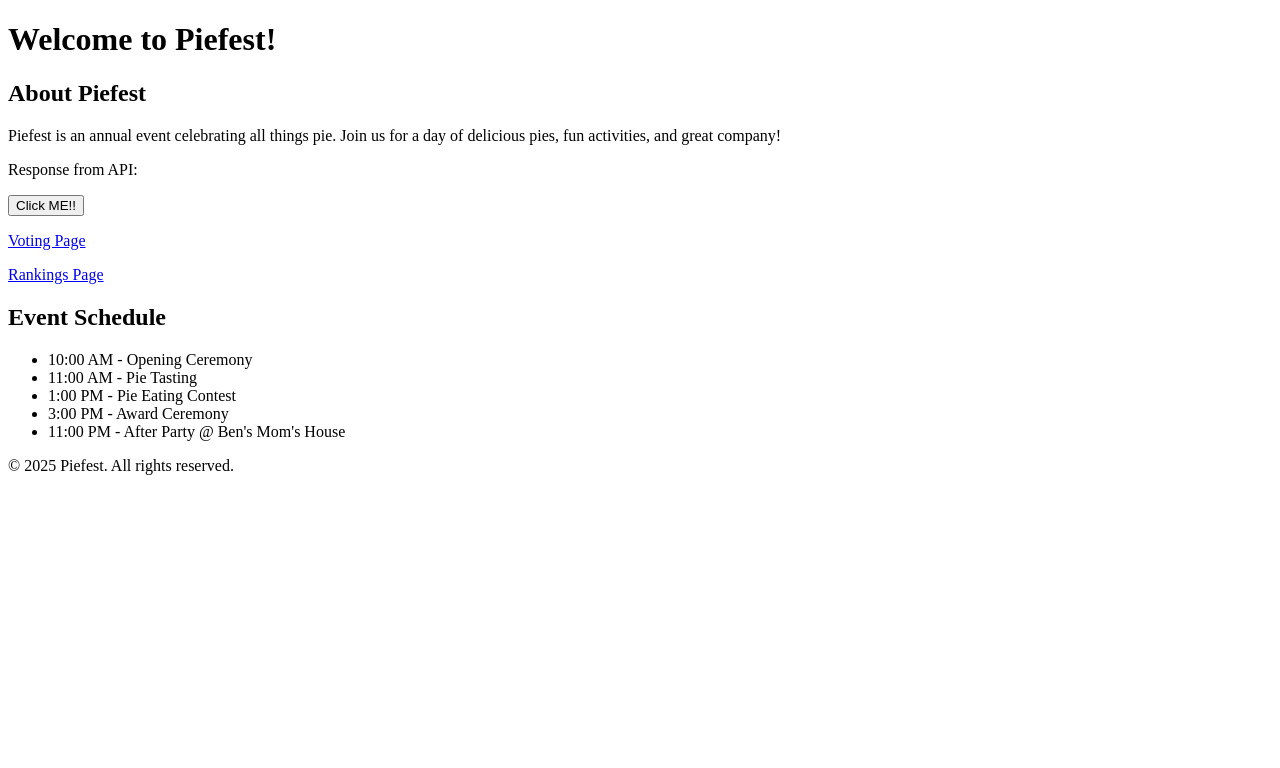
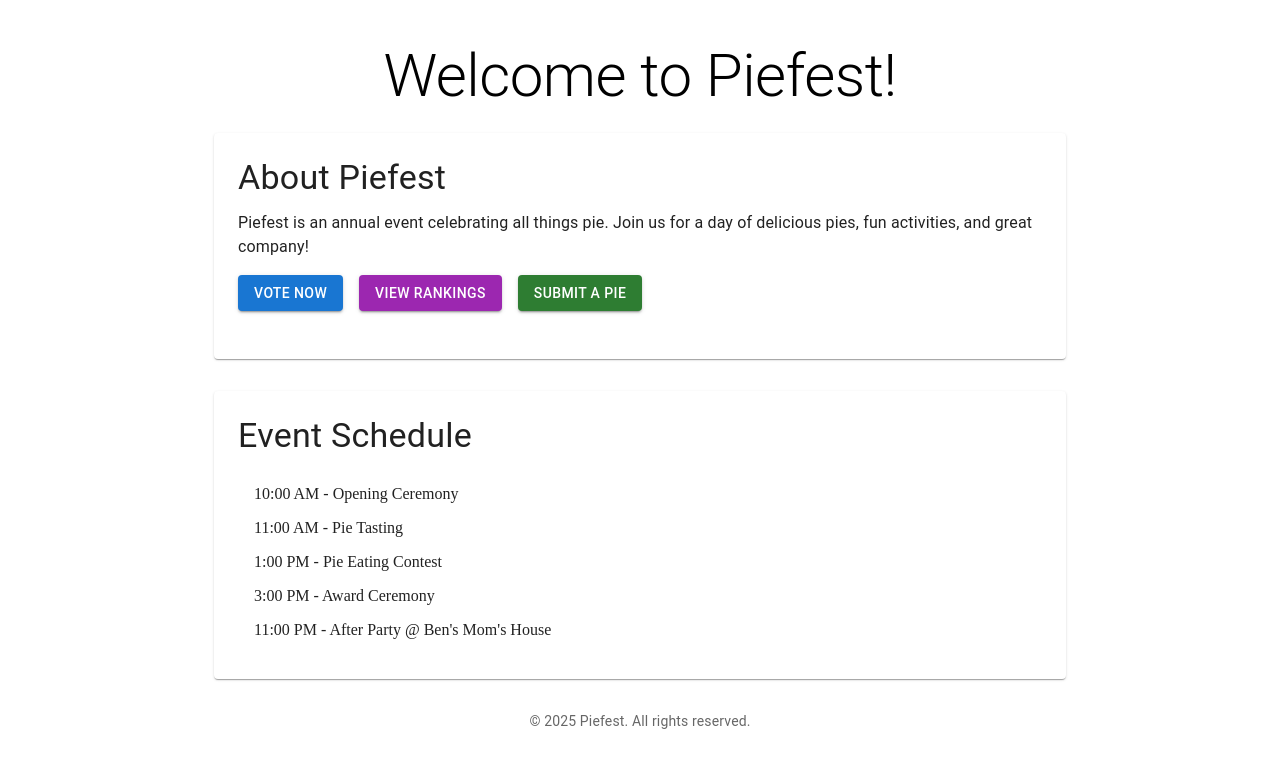
Before and after one commit to allison-li-1016/piefest_app, a React (Create React App) app in the folder piefest_frontend/: page / in a window 1280 px wide. Shown: the top 768 px of the page. Built offline with nearby package versions, Linux system fonts and the light colour scheme.

Commit message:
Added nav bar

```diff
--- /dev/null
+++ b/piefest_frontend/src/components/NavBar.js
@@ -0,0 +1,83 @@
+import React from 'react';
+import {
+    AppBar,
+    Toolbar,
+    Button,
+    Box,
+    Typography,
+    useTheme,
+    useMediaQuery,
+    Container
+} from '@mui/material';
+import { useNavigate, useLocation } from 'react-router-dom';
+
+function NavBar() {
+    const navigate = useNavigate();
+    const location = useLocation();
+    const theme = useTheme();
+    const isMobile = useMediaQuery(theme.breakpoints.down('sm'));
+
+    const navItems = [
+        { path: '/', label: 'Home' },
+        { path: '/vote', label: 'Vote Now' },
+        { path: '/rankings', label: 'View Rankings' },
+        { path: '/create-pie', label: 'Submit a Pie' }
+    ];
+
+    return (
+        <AppBar
+            position="sticky"
+            sx={{
+                width: '100%',
+                left: 0
+            }}
+        >
+            <Container maxWidth="xl">
+                <Toolbar disableGutters>
+                    <Typography
+                        variant="h6"
+                        component="div"
+                        sx={{
+                            flexGrow: isMobile ? 0 : 1,
+                            mr: isMobile ? 2 : 0,
+                            whiteSpace: 'nowrap'
+                        }}
+                    >
+                        PieFest
+                    </Typography>
+
+                    <Box sx={{
+                        display: 'flex',
+                        gap: 2,
+                        flexWrap: isMobile ? 'wrap' : 'nowrap',
+                        justifyContent: isMobile ? 'center' : 'flex-end',
+                        width: isMobile ? '100%' : 'auto'
+                    }}>
+                        {navItems.map((item) => (
+                            <Button
+                                key={item.path}
+                                color="inherit"
+                                onClick={() => navigate(item.path)}
+                                sx={{
+                                    textTransform: 'none',
+                                    fontWeight: location.pathname === item.path ? 'bold' : 'normal',
+                                    borderBottom: location.pathname === item.path ?
+                                        '2px solid white' : '2px solid transparent',
+                                    borderRadius: 0,
+                                    px: 2,
+                                    '&:hover': {
+                                        borderBottom: '2px solid white',
+                                    }
+                                }}
+                            >
+                                {item.label}
+                            </Button>
+                        ))}
+                    </Box>
+                </Toolbar>
+            </Container>
+        </AppBar>
+    );
+}
+
+export default NavBar;
--- a/piefest_frontend/src/components/VoteInstance.js
+++ b/piefest_frontend/src/components/VoteInstance.js
@@ -54,11 +54,6 @@ function VoteInstance() {
 	const [pies, setPies] = useState([]);
 	const [ratings, setRatings] = useState({});
 	const [loading, setLoading] = useState(true);
-	const navigate = useNavigate();
-
-	const handleHomeClick = () => {
-		navigate('/');
-	}
 
 
 	// Fetch pies on component mount
@@ -148,25 +143,6 @@ function VoteInstance() {
 					<Typography variant="h5" component="h3" sx={{ fontWeight: "bold" }}>
 						Vote for Pies
 					</Typography>
-				</Box>
-
-				<Box>
-				<Button
-						variant="contained"
-						color="success"
-						onClick={handleHomeClick}
-						sx={{
-							py: 1,
-							px: 2,
-							fontWeight: 'bold',
-							boxShadow: 3,
-							'&:hover': {
-								boxShadow: 6,
-							}
-						}}
-					>
-						Home
-					</Button>
 				</Box>
 
 				<Box sx={{ position: 'relative' }}>
--- a/piefest_frontend/src/pages/CreatePie.js
+++ b/piefest_frontend/src/pages/CreatePie.js
@@ -1,4 +1,5 @@
 import React, { useState } from 'react';
+import NavBar from '../components/NavBar';
 
 import {
     Container,
@@ -42,6 +43,8 @@ function CreatePie() {
     };
 
     return (
+        <div>
+        <NavBar />
         <Container maxWidth="md">
             <StyledPaper elevation={3}>
                 <Typography variant="h4" gutterBottom sx={{ fontWeight: 'bold' }}>
@@ -95,6 +98,7 @@ function CreatePie() {
                 </Box>
             </StyledPaper>
         </Container>
+        </div>
     );
 }
 
--- a/piefest_frontend/src/pages/Home/Home.js
+++ b/piefest_frontend/src/pages/Home/Home.js
@@ -1,43 +1,80 @@
 import React from "react";
+import {
+    Container,
+    Typography,
+    Button,
+    Box,
+    List,
+    ListItem,
+    Paper,
+    Stack
+} from '@mui/material';
+import { useNavigate } from 'react-router-dom';
 
 function Home() {
-  const [helloRes, setHelloRes] = React.useState(null);
-  function handleClick() {
-    fetch("/hello")
-      .then((res) => res.text())
-      .then((helloResponse) => setHelloRes(helloResponse));
-  }
+    const navigate = useNavigate();
 
-  return (
-    <div>
-    <header>
-        <h1>Welcome to Piefest!</h1>
-    </header>
-    <main>
-        <section>
-            <h2>About Piefest</h2>
-            <p>Piefest is an annual event celebrating all things pie. Join us for a day of delicious pies, fun activities, and great company!</p>
-            <p>Response from API: {helloRes}</p>
-            <button onClick={handleClick}>Click ME!!</button>
-            <p><a href="/vote">Voting Page</a></p>
-            <p><a href="/rankings">Rankings Page</a></p>
-        </section>
-        <section>
-            <h2>Event Schedule</h2>
-            <ul>
-                <li>10:00 AM - Opening Ceremony</li>
-                <li>11:00 AM - Pie Tasting</li>
-                <li>1:00 PM - Pie Eating Contest</li>
-                <li>3:00 PM - Award Ceremony</li>
-                <li>11:00 PM - After Party @ Ben's Mom's House</li>
-            </ul>
-        </section>
-    </main>
-    <footer>
-        <p>&copy; 2025 Piefest. All rights reserved.</p>
-    </footer>
-    </div>
-  );
+    return (
+        <Container maxWidth="md">
+            <Box sx={{ py: 4 }}>
+                <Typography variant="h2" component="h1" gutterBottom align="center">
+                    Welcome to Piefest!
+                </Typography>
+
+                <Paper sx={{ p: 3, mb: 4 }}>
+                    <Typography variant="h4" gutterBottom>
+                        About Piefest
+                    </Typography>
+                    <Typography variant="body1" paragraph>
+                        Piefest is an annual event celebrating all things pie. Join us for a day of delicious pies, fun activities, and great company!
+                    </Typography>
+
+                    <Stack direction="row" spacing={2} sx={{ mb: 3 }}>
+                        <Button
+                            variant="contained"
+                            color="primary"
+                            onClick={() => navigate('/vote')}
+                        >
+                            Vote Now
+                        </Button>
+                        <Button
+                            variant="contained"
+                            color="secondary"
+                            onClick={() => navigate('/rankings')}
+                        >
+                            View Rankings
+                        </Button>
+                        <Button
+                            variant="contained"
+                            color="success"
+                            onClick={() => navigate('/create-pie')}
+                        >
+                            Submit a Pie
+                        </Button>
+                    </Stack>
+                </Paper>
+
+                <Paper sx={{ p: 3 }}>
+                    <Typography variant="h4" gutterBottom>
+                        Event Schedule
+                    </Typography>
+                    <List>
+                        <ListItem>10:00 AM - Opening Ceremony</ListItem>
+                        <ListItem>11:00 AM - Pie Tasting</ListItem>
+                        <ListItem>1:00 PM - Pie Eating Contest</ListItem>
+                        <ListItem>3:00 PM - Award Ceremony</ListItem>
+                        <ListItem>11:00 PM - After Party @ Ben's Mom's House</ListItem>
+                    </List>
+                </Paper>
+
+                <Box sx={{ mt: 4, textAlign: 'center' }}>
+                    <Typography variant="body2" color="text.secondary">
+                        © 2025 Piefest. All rights reserved.
+                    </Typography>
+                </Box>
+            </Box>
+        </Container>
+    );
 }
 
 export default Home;
--- a/piefest_frontend/src/pages/Rankings.js
+++ b/piefest_frontend/src/pages/Rankings.js
@@ -1,6 +1,7 @@
 import { useState, useEffect } from "react"
 import PieCard from "../components/PieCard"
 import { getRankings, getPieUids } from "../components/Helpers/Helpers"
+import NavBar from "../components/NavBar"
 
 // MUI imports
 import {
@@ -81,6 +82,8 @@ function Rankings() {
 
 	// Render the pie cards
 	return (
+		<div>
+		<NavBar />
 		<Container maxWidth="lg" sx={{ py: 4 }}>
 			<PageHeader>
 				<Typography variant="h3" component="h1" gutterBottom sx={{ fontWeight: "bold" }}>
@@ -166,6 +169,7 @@ function Rankings() {
 				</Paper>
 			)}
 		</Container>
+		</div>
 	)
 }
 
--- a/piefest_frontend/src/pages/Vote.js
+++ b/piefest_frontend/src/pages/Vote.js
@@ -1,10 +1,12 @@
 import React, { useState } from 'react';
 import VoteInstance from '../components/VoteInstance';
+import NavBar from '../components/NavBar';
 
 function Vote() {
 
     return (
         <div>
+            <NavBar />
             <VoteInstance />
         </div>
     );
```
